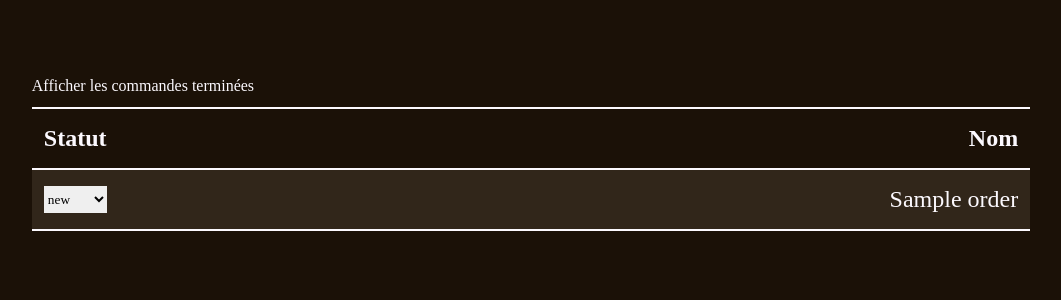
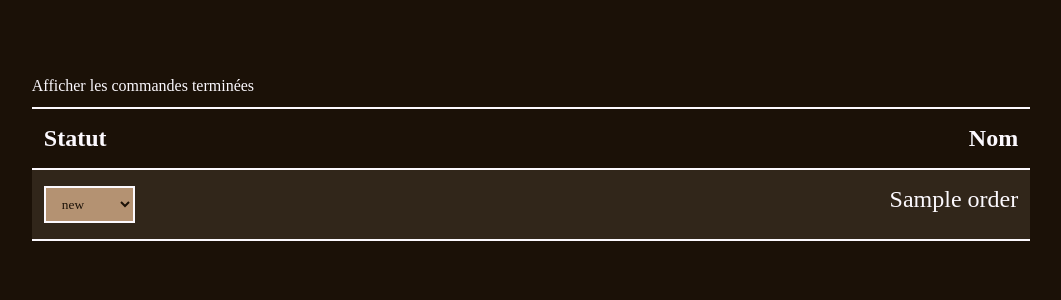
Before and after one commit to B4nanaJuice/bar-tools, a Flask app: template app/templates/orders.html.jinja in a window 1280 px wide. Shown: the part 155-455 px from the top of the page, without its empty margins (109-1170 px from the left). Run offline with Flask 3, Linux system fonts and the light colour scheme; the template is opened without the code that fills it: values that come from a table or form of the project are taken from there, others are empty; tables that the repository leaves empty hold one stand-in row (values such as "Sample post"); some web fonts are replaced.

Commit message:
Added style for inputs

```diff
--- a/app/static/components.css
+++ b/app/static/components.css
@@ -79,8 +79,11 @@ table {
 
 /* FORM */
 input, select {
-    border: none;
-    background-color: none;
+    border: solid 2px var(--ghost-white);
+    background: var(--camel);
+    color: var(--coffee-bean);
+    padding: 8px 12px;
+    outline: none;
 }
 
 /* PROGRESS BAR */
--- a/app/templates/components/popup.html.jinja
+++ b/app/templates/components/popup.html.jinja
@@ -16,7 +16,7 @@
             </button>
             <h1 class="popup-title">This is a title</h1>
             <p class="popup-body">This is a description</p>
-            <div class="popup-row">
+            <div class="popup-row" style="margin-top: 24px;">
                 <button class="secondary-button" onclick="window.closePopup()">
                     Annuler
                     <svg width="24" height="24" viewBox="0 0 26 26" fill="none" xmlns="http://www.w3.org/2000/svg">
```
